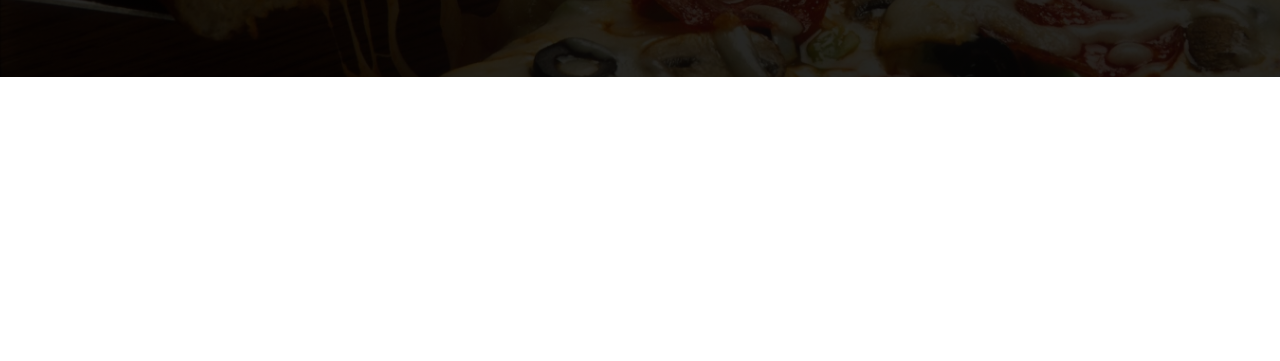
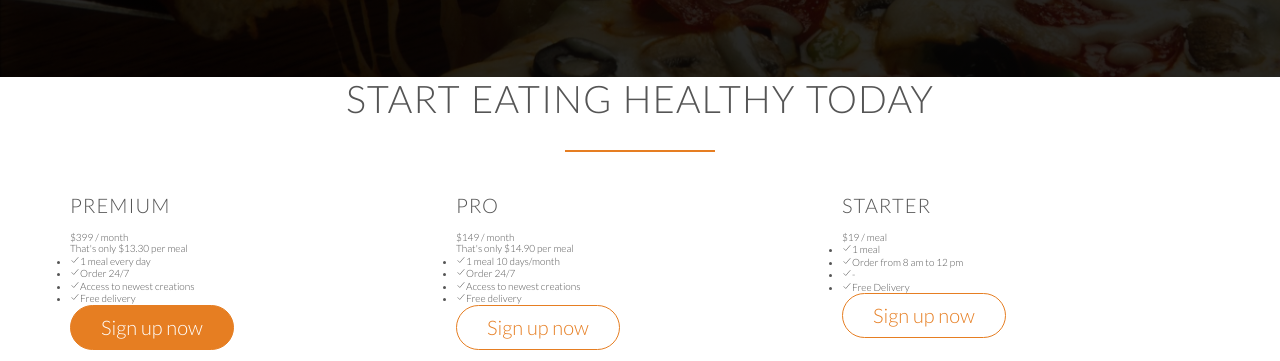
Before and after one commit to OxiCuza/html-css-js, a website: page Build Responsive Real World Websites with HTML5 and CSS3/Omnifood_/index.html in a window 1280 px wide. Shown: the part 3780-4141 px from the top of the page. Before the commit the page ends 3857 px from the top, so only its background shows below. Drawn offline with nearby package versions, Linux system fonts and the light colour scheme.

Commit message:
Build sign-up section part-1

```diff
--- a/Build Responsive Real World Websites with HTML5 and CSS3/Omnifood_/index.html
+++ b/Build Responsive Real World Websites with HTML5 and CSS3/Omnifood_/index.html
@@ -279,6 +279,80 @@
         </div>
     </section>
 
+    <section class="section-plans">
+        <div class="row">
+            <h2 class="heading--secondary">Start Eating healthy today</h2>
+        </div>
+        <div class="row">
+            <div class="col span_1_of_3">
+                <div class="plan-box">
+                    <div>
+                        <h3 class="heading--tertiary">
+                            PREMIUM
+                        </h3>
+                        <p class="plan-price">$399 / month</p>
+                        <p class="plan-price-meal">That's only $13.30 per meal</p>
+                    </div>
+                    <div>
+                        <ul>
+                            <li><ion-icon name="checkmark-outline"></ion-icon>1 meal every day</li>
+                            <li><ion-icon name="checkmark-outline"></ion-icon>Order 24/7</li>
+                            <li><ion-icon name="checkmark-outline"></ion-icon>Access to newest creations</li>
+                            <li><ion-icon name="checkmark-outline"></ion-icon>Free delivery</li>
+                        </ul>
+                    </div>
+                    <div>
+                        <a href="#" class="btn btn--full">Sign up now</a>
+                    </div>
+                </div>
+            </div>
+            <div class="col span_1_of_3">
+                <div class="plan-box">
+                    <div>
+                        <h3 class="heading--tertiary">
+                            PRO
+                        </h3>
+                        <p class="plan-price">$149 / month</p>
+                        <p class="plan-price-meal">That's only $14.90 per meal</p>
+                    </div>
+                    <div>
+                        <ul>
+                            <li><ion-icon name="checkmark-outline"></ion-icon>1 meal 10 days/month</li>
+                            <li><ion-icon name="checkmark-outline"></ion-icon>Order 24/7</li>
+                            <li><ion-icon name="checkmark-outline"></ion-icon>Access to newest creations</li>
+                            <li><ion-icon name="checkmark-outline"></ion-icon>Free delivery</li>
+                        </ul>
+                    </div>
+                    <div>
+                        <a href="#" class="btn btn--ghost">Sign up now</a>
+                    </div>
+                </div>
+            </div>
+            <div class="col span_1_of_3">
+                <div class="plan-box">
+                    <div>
+                        <h3 class="heading--tertiary">
+                            Starter
+                        </h3>
+                        <p class="plan-price">$19 / meal</p>
+                        <p class="plan-price-meal"></p>
+                    </div>
+                    <div>
+                        <ul>
+                            <li><ion-icon name="checkmark-outline"></ion-icon>1 meal</li>
+                            <li><ion-icon name="checkmark-outline"></ion-icon>Order from 8 am to 12 pm</li>
+                            <li><ion-icon name="checkmark-outline"></ion-icon>-</li>
+                            <li><ion-icon name="checkmark-outline"></ion-icon>Free Delivery</li>
+                        </ul>
+                    </div>
+                    <div>
+                        <a href="#" class="btn btn--ghost">Sign up now</a>
+                    </div>
+                </div>
+            </div>
+        </div>
+    </section>
+
     <script src="https://unpkg.com/ionicons@5.0.0/dist/ionicons.js"></script>
 </body>
 </html>
```
